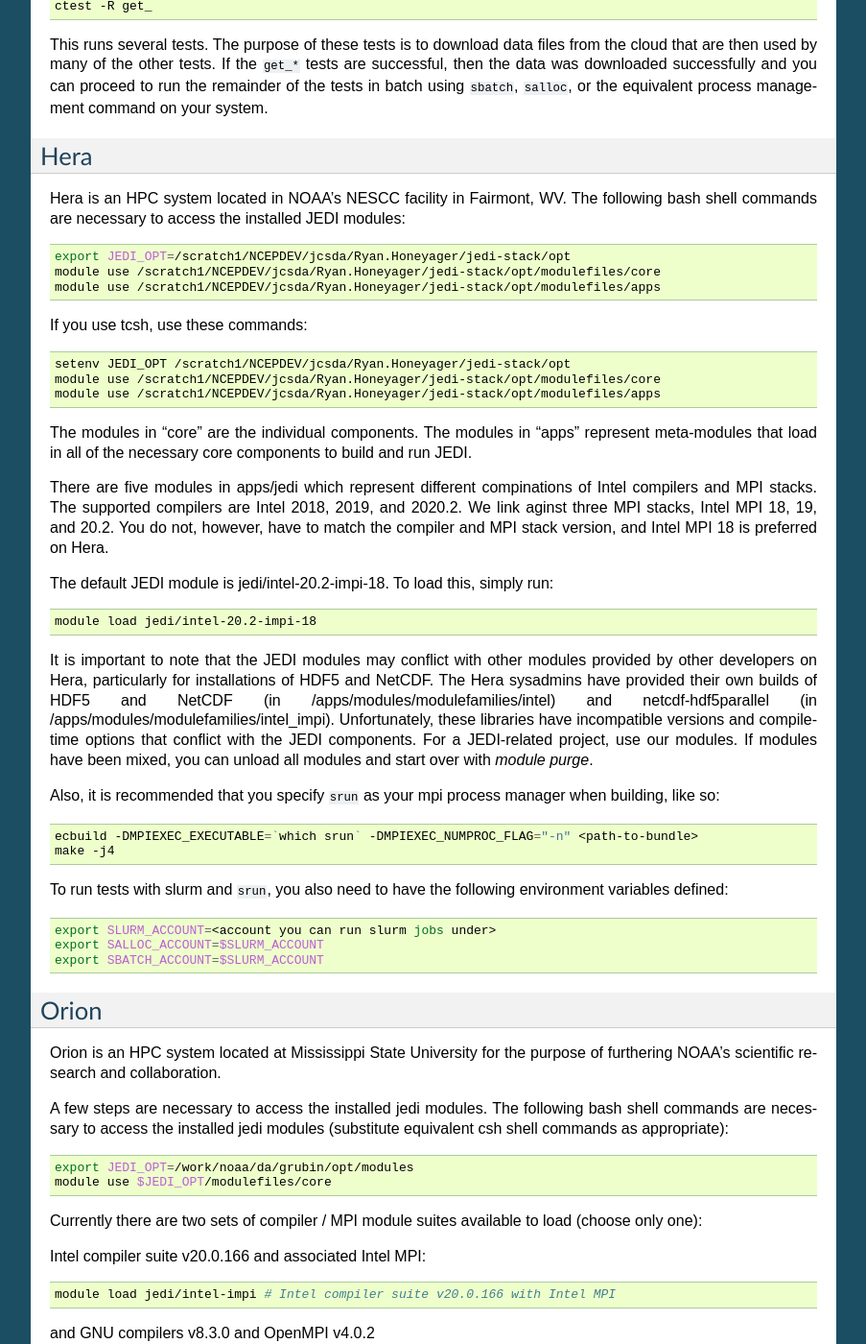
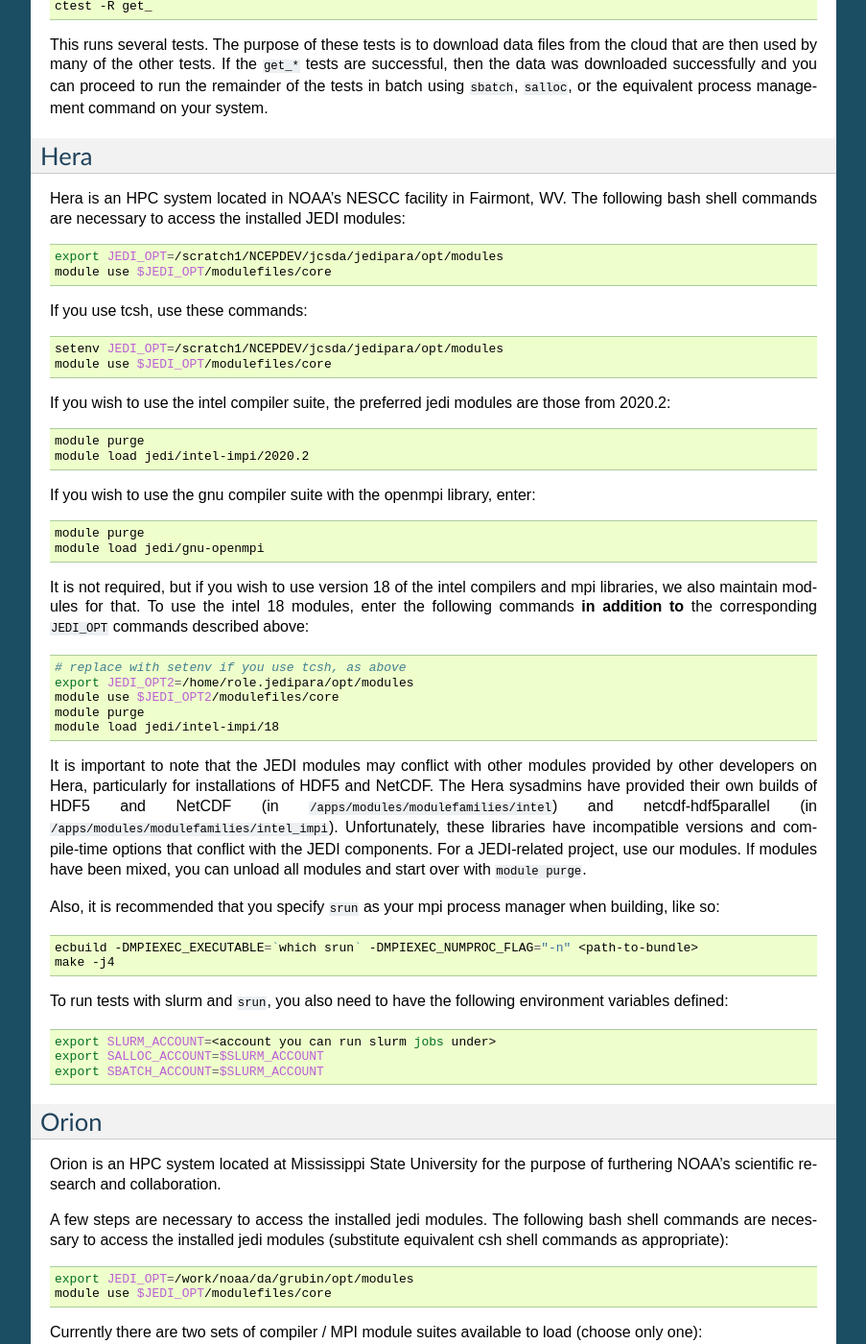
Before and after one commit to JCSDA/jedi-docs, a Sphinx documentation site: the page built from docs/using/jedi_environment/modules.rst, in a window 1280 px wide and 1400 px high, scrolled down 825 px. Shown: the whole window at 96% size, without its empty margins (198-1101 px from the left). Built offline with Sphinx 7.4.7, drawn with Linux system fonts in a browser that asks for light colours; some of the changed text lies outside the part shown.

Commit message:
Feature/hera jedipara (#200)
* use jedipara modules

* instructions for using intel18 on Hera

* Orion update

```diff
--- a/docs/using/jedi_environment/modules.rst
+++ b/docs/using/jedi_environment/modules.rst
@@ -45,38 +45,46 @@
 
 .. code-block:: bash
 
-   export JEDI_OPT=/scratch1/NCEPDEV/jcsda/Ryan.Honeyager/jedi-stack/opt
-   module use /scratch1/NCEPDEV/jcsda/Ryan.Honeyager/jedi-stack/opt/modulefiles/core
-   module use /scratch1/NCEPDEV/jcsda/Ryan.Honeyager/jedi-stack/opt/modulefiles/apps
+   export JEDI_OPT=/scratch1/NCEPDEV/jcsda/jedipara/opt/modules
+   module use $JEDI_OPT/modulefiles/core
 
 If you use tcsh, use these commands:
 
 .. code-block:: bash
 
-   setenv JEDI_OPT /scratch1/NCEPDEV/jcsda/Ryan.Honeyager/jedi-stack/opt
-   module use /scratch1/NCEPDEV/jcsda/Ryan.Honeyager/jedi-stack/opt/modulefiles/core
-   module use /scratch1/NCEPDEV/jcsda/Ryan.Honeyager/jedi-stack/opt/modulefiles/apps
+   setenv JEDI_OPT=/scratch1/NCEPDEV/jcsda/jedipara/opt/modules
+   module use $JEDI_OPT/modulefiles/core
 
-The modules in "core" are the individual components. The modules in "apps" represent meta-modules that load
-in all of the necessary core components to build and run JEDI.
-
-There are five modules in apps/jedi which represent different compinations of Intel compilers and MPI stacks.
-The supported compilers are Intel 2018, 2019, and 2020.2. We link aginst three MPI stacks,
-Intel MPI 18, 19, and 20.2. You do not, however, have to match the compiler and MPI stack version, and
-Intel MPI 18 is preferred on Hera.
-
-The default JEDI module is jedi/intel-20.2-impi-18. To load this, simply run:
+If you wish to use the intel compiler suite, the preferred jedi modules are those from 2020.2:
 
 .. code-block:: bash
 
-   module load jedi/intel-20.2-impi-18
+   module purge
+   module load jedi/intel-impi/2020.2
+
+If you wish to use the gnu compiler suite with the openmpi library, enter:
+
+.. code-block:: bash
+
+   module purge
+   module load jedi/gnu-openmpi
+
+It is not required, but if you wish to use version 18 of the intel compilers and mpi libraries, we also maintain modules for that.  To use the intel 18 modules, enter the following commands **in addition to** the corresponding ``JEDI_OPT`` commands described above:
+
+.. code-block:: bash
+
+   # replace with setenv if you use tcsh, as above
+   export JEDI_OPT2=/home/role.jedipara/opt/modules
+   module use $JEDI_OPT2/modulefiles/core
+   module purge
+   module load jedi/intel-impi/18
 
 It is important to note that the JEDI modules may conflict with other modules provided by other developers on
 Hera, particularly for installations of HDF5 and NetCDF. The Hera sysadmins have provided their own builds of
-HDF5 and NetCDF (in /apps/modules/modulefamilies/intel) and netcdf-hdf5parallel
-(in /apps/modules/modulefamilies/intel_impi). Unfortunately, these libraries have incompatible versions and compile-time
+HDF5 and NetCDF (in ``/apps/modules/modulefamilies/intel``) and netcdf-hdf5parallel
+(in ``/apps/modules/modulefamilies/intel_impi``). Unfortunately, these libraries have incompatible versions and compile-time
 options that conflict with the JEDI components. For a JEDI-related project, use our modules.
-If modules have been mixed, you can unload all modules and start over with *module purge*.
+If modules have been mixed, you can unload all modules and start over with ``module purge``.
 
 Also, it is recommended that you specify :code:`srun` as your mpi process manager when building, like so:
 
@@ -108,19 +116,17 @@
 
 Currently there are two sets of compiler / MPI module suites available to load (choose only one):
 
-Intel compiler suite v20.0.166 and associated Intel MPI:
+Intel Parallel Studio version 20.0.166 (which contains version 19.1.0.166 of the compiler suite):
 
 .. code-block:: bash
 
-   module load jedi/intel-impi # Intel compiler suite v20.0.166 with Intel MPI
+   module load jedi/intel-impi # Intel compiler suite with intel MPI
 
-
-and GNU compilers v8.3.0 and OpenMPI v4.0.2
+and version 10.2.0 of the GNU compiler suite, with OpenMPI v4.0.4
 
 .. code-block:: bash
 
-   module load jedi/gnu-openmpi # GNU compiler suite v8.3.0 with OpenMPI v4.0.2
-
+   module load jedi/gnu-openmpi # GNU compilers with OpenMPI
 
 Orion uses the `slurm <https://slurm.schedmd.com/>`_ task manager for parallel mpi jobs.  Though some slurm implementations allow you to use the usual mpi job scripts :code:`mpirun` or :code:`mpiexec`, these may not function properly on orion.  Instead, you are advised to use the slurm run script :code:`srun`; an appropriate jedi cmake toolchain is available to set this up.
 
```
